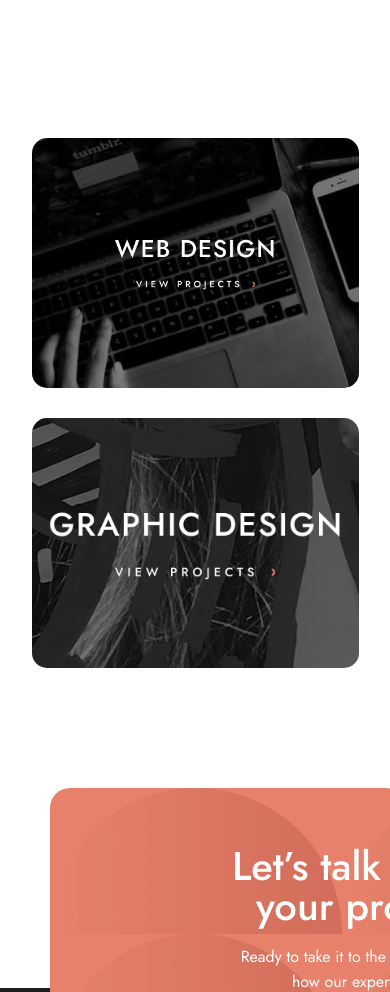
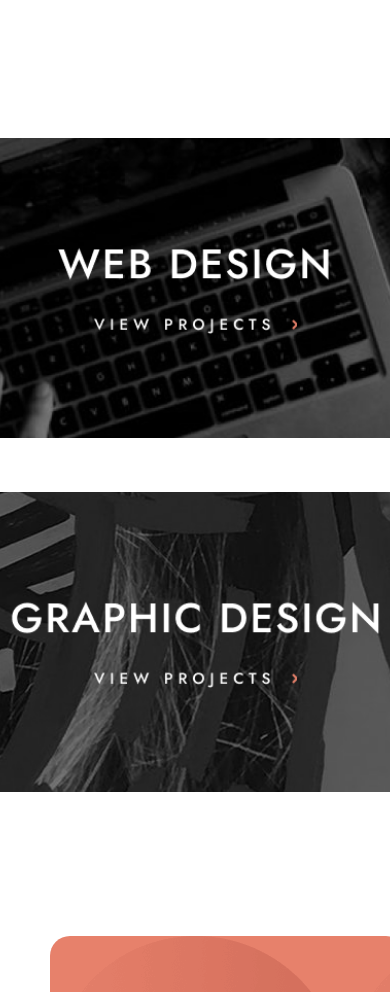
Before and after one commit to shoxruxoxunov/sascss, a plain HTML site: page index/app-design.html in a window 390 px wide. Shown: the part 2380-3372 px from the top of the page. Drawn offline with Linux system fonts and the light colour scheme.

Commit message:
designo3

```diff
--- a/index/app-design.html
+++ b/index/app-design.html
@@ -162,7 +162,7 @@
           <div class="features1__card2">
             <a href="../index/web-design.html">
               <img
-                class="features2__img"
+                class="features__img"
                 src="../images/Group33.jpg"
                 alt="foto"
                 width="541"
@@ -171,7 +171,7 @@
             </a>
             <a href="../index/grapic-design.html">
               <img
-                class="features1__img1"
+                class="features__img"
                 src="../images/Group 18 Copy.png"
                 alt="foto"
                 width="541"
--- a/scss/pages/_graphic.scss
+++ b/scss/pages/_graphic.scss
@@ -0,0 +1,6 @@
+@media screen and (max-width: 768px) {
+  .features1__img1 {
+    width: 55.5rem;
+    height: 25rem;
+  }
+}
--- a/scss/pages/_web-design.scss
+++ b/scss/pages/_web-design.scss
@@ -113,9 +113,7 @@
   display: flex;
   gap: 3rem;
   margin-bottom: 3rem;
-
 }
-
 
 .cards__list {
   border-radius: 15px;
@@ -231,7 +229,7 @@
   gap: 3rem;
 }
 
-.features1__img1 {
+.features__img {
   border-radius: 1.5rem;
 }
 // ----------------------features1-end------------------
@@ -241,15 +239,14 @@
     width: 100%;
     max-width: 375px;
   }
-  .features1__card2 {
-  }
-  .features1__img {
+
+  .features__img {
     width: 32.7rem;
     height: 25rem;
     flex-shrink: 0;
     border-radius: 1.5rem;
   }
-  .features1__img1 {
+  .features__img {
     width: 32.7rem;
     height: 25rem;
     flex-shrink: 0;
@@ -267,14 +264,12 @@
     align-items: center;
     flex-direction: column;
   }
-  .features2__img {
-    width: 32.7rem;
-    height: 25rem;
+  .features__img {
+    width: 55.7rem;
+    height: 30rem;
   }
-  .features1__img1 {
-    width: 32.7rem;
-    height: 25rem;
-    flex-shrink: 0;
-    border-radius: 1.5rem;
+  .features__img {
+    width: 55.7rem;
+    height: 30rem;
   }
 }
```
Also changed, not shown: index/grapic-design.html (+2 -2 lines), index/web-design.html (+2 -2 lines), css/style.css, 1 other file.
